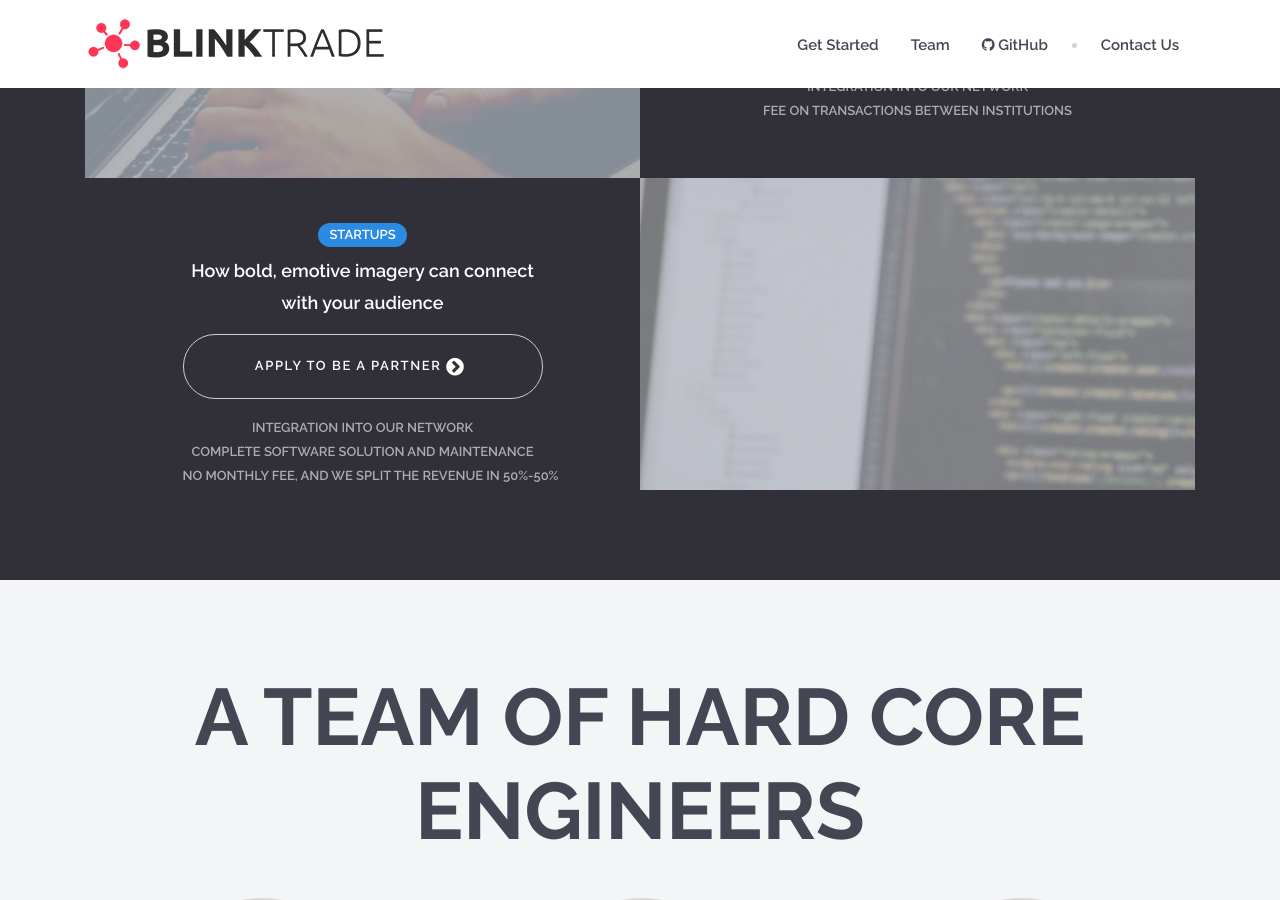
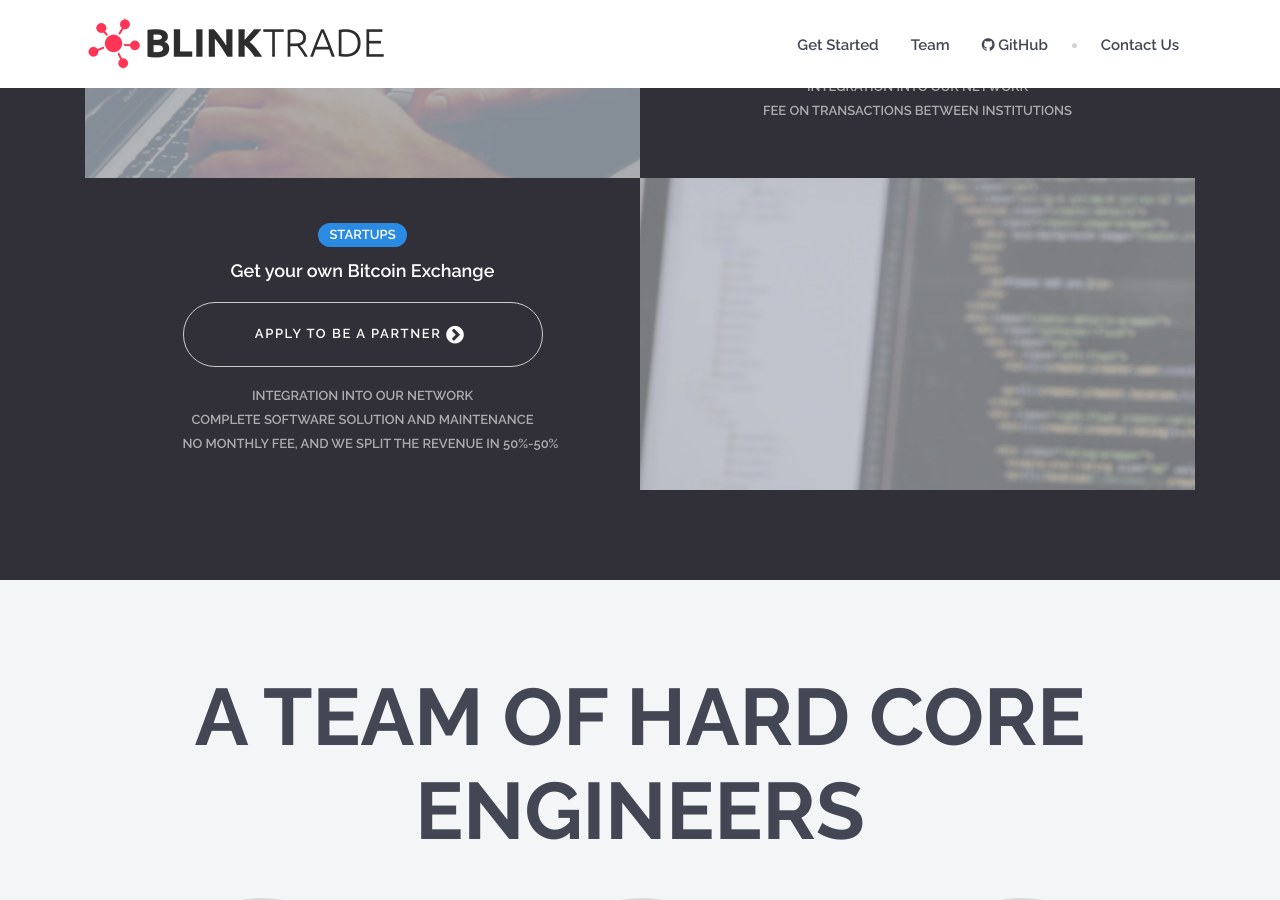
Before and after one commit to blinktrade/blinktrade.github.io, a Jekyll site: the page built from index.html, in a window 1280 px wide and 900 px high, scrolled down 2125 px. Built offline with Jekyll 4.4.1, drawn with Linux system fonts in a browser that asks for light colours; some web fonts are replaced; the list of posts is cut into pages by our own code.

```diff
--- a/_includes/header.html
+++ b/_includes/header.html
@@ -7,7 +7,7 @@
     <meta charset="UTF-8">
     <meta name="viewport" content="width=device-width, initial-scale=1.0">
     <meta name="description" content="{{ site.description }}">
-    <meta name="keywords" content="{{ Site.keywords }}">
+    <meta name="keywords" content="{{ site.keywords }}">
     <meta name='author' content='BlinkTrade'>
     <meta name='revisit-after' content='5 days'>
 
--- a/index.html
+++ b/index.html
@@ -144,7 +144,7 @@
                 <span class="label label-info">STARTUPS</span>
                 <br>
                 <h5>
-                  <span>How bold, emotive imagery can connect with your audience</span>
+                  <span>Get your own Bitcoin Exchange</span>
                   <a class="btn btn-secondary-outline m-b-1" href="http://form.jotform.us/form/41205503470139" target='_blank' style="margin-top:15px">
                     Apply to be a partner
                     <i class="fa fa-chevron-circle-right"></i>
```
Also changed, not shown: assets/img/blinktrade-cover.jpg.
